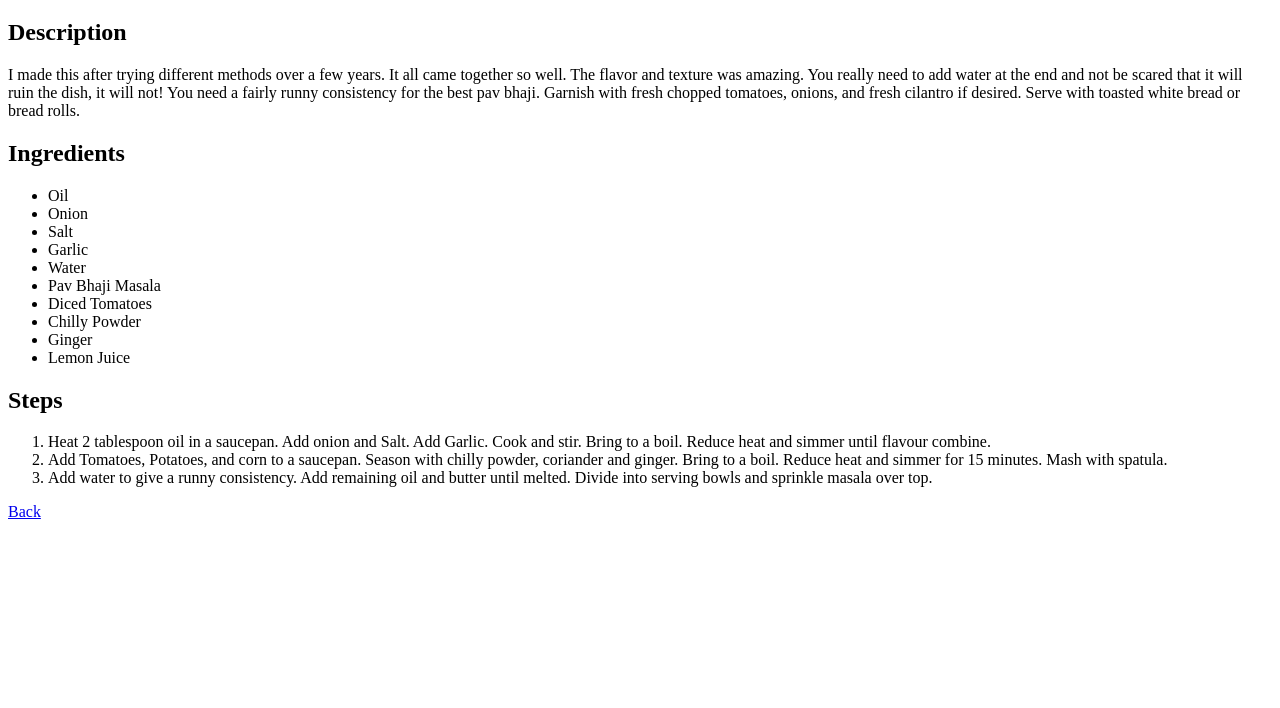
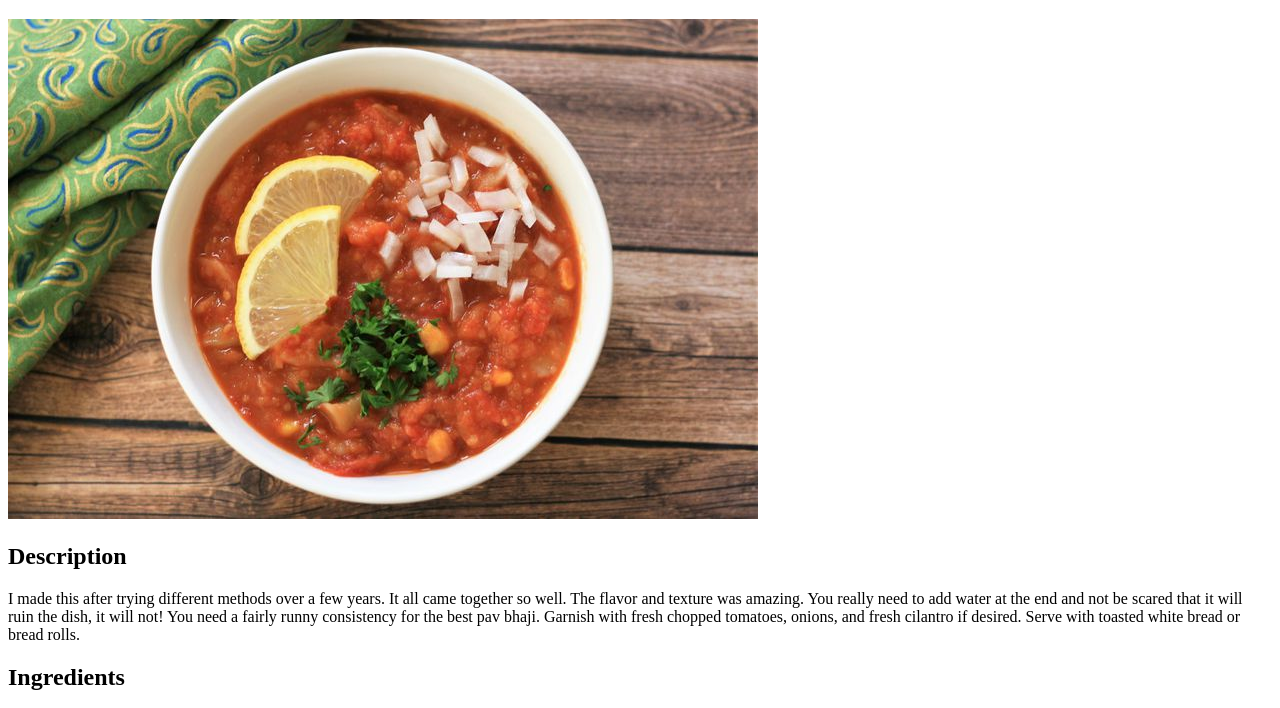
Before and after one commit to Howzer-49/odin-recipes, a plain HTML site: page recipes/pavBhaji.html in a window 1280 px wide. Shown: the part 61-769 px from the top of the page. Drawn offline with Linux system fonts and the light colour scheme.

Commit message:
Again fixed Pav Bhaji image not showing

```diff
--- a/recipes/pavBhaji.html
+++ b/recipes/pavBhaji.html
@@ -7,7 +7,7 @@
 </head>
 <body>
     <h1>Pav Bhaji</h1>
-    <a href="../images/pavbhaji.jpg"></a>
+    <img src="../images/pavbhaji.jpg">
     <h2>Description</h2>
     <p> I made this after trying different methods over a few years.
         It all came together so well.
```
